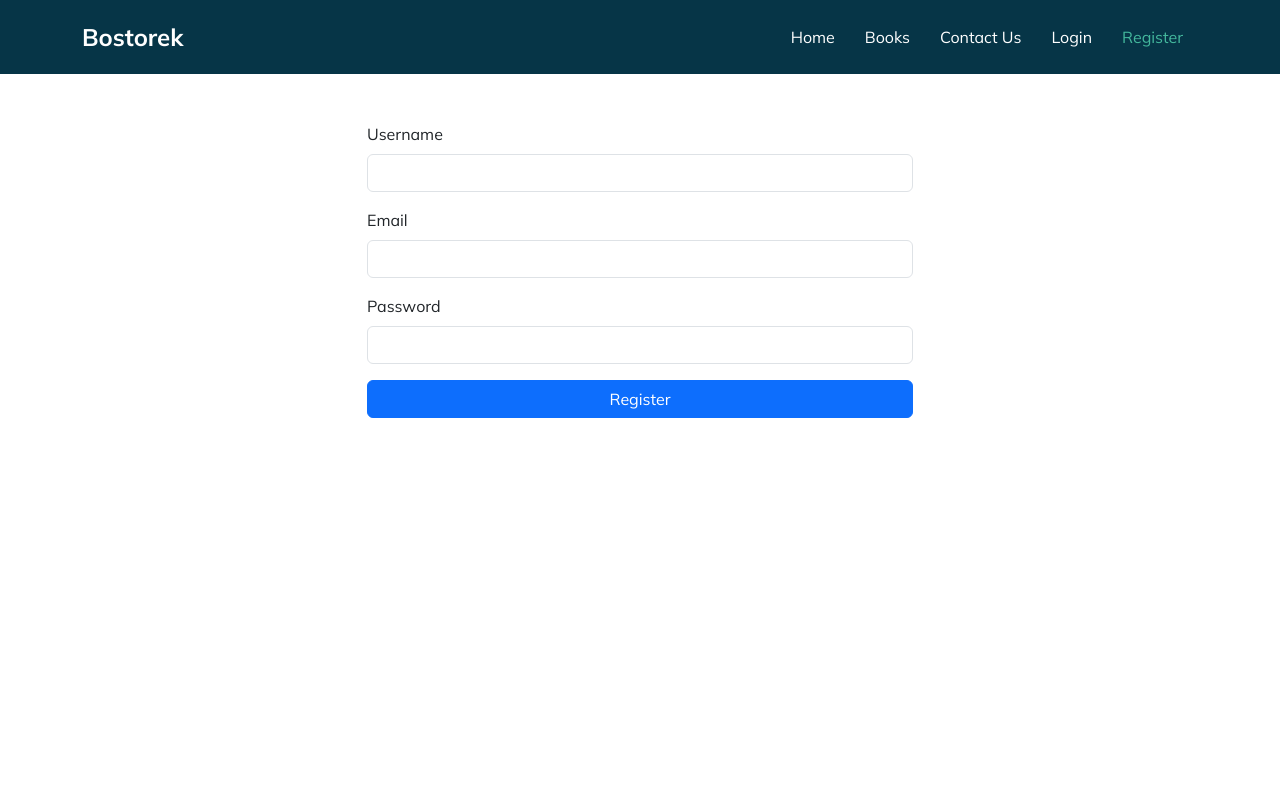
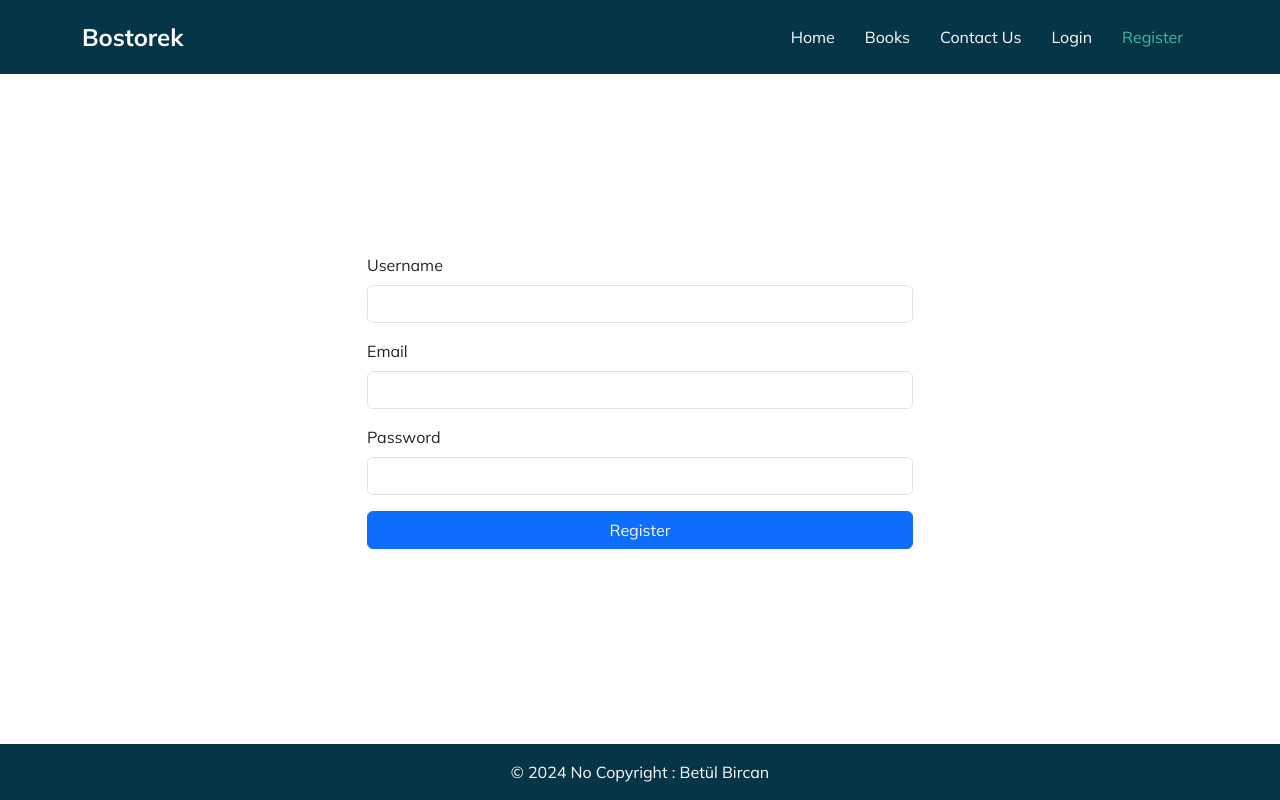
Before and after one commit to BetulBircan/bostorek-tr, a Vue app in the folder frontEnd/: page /register in a window 1280 px wide. Built offline with nearby package versions, Linux system fonts and the light colour scheme.

Commit message:
17.ders 11.55 devam edecek

```diff
--- a/frontEnd/src/App.vue
+++ b/frontEnd/src/App.vue
@@ -7,6 +7,7 @@
 
      <!-- RouterView ı import etmemize gerek yok çünkü main.js de app.use(router) diyerek global olarak tanımlamış olduk heryerden erişebiliriz. url ler için yer tutucu -->
    <RouterView />
+    <TheFooter/>
 
 </template>
 
@@ -15,6 +16,7 @@
 
     //reactivity özelliği : bir şeye tepki vermek
     import NavBar from "@/components/NavBar.vue"
+    import TheFooter from "@/components/TheFooter.vue";
 
     //options api
     export default {
@@ -22,7 +24,8 @@
         name : 'App',
         components : {
             // eklenecek componentlar
-            NavBar
+            NavBar,
+            TheFooter
         },
         data() {
             return {
@@ -35,14 +38,5 @@
 </script>
 
 <style>
-    /* css kısmı */
-    @import url('https://fonts.googleapis.com/css2?family=Mulish:wght@200..1000&display=swap');
 
-    html, body {
-        font-family: 'Mulish', sans-serif;
-    }
-
-    a {
-        text-decoration: none;
-    }
 </style>
--- /dev/null
+++ b/frontEnd/src/assets/style.css
@@ -0,0 +1,20 @@
+  /* css kısmı */
+  @import url('https://fonts.googleapis.com/css2?family=Mulish:wght@200..1000&display=swap');
+
+  :root {
+    --primary-color: #063547;
+}
+
+  html, body {
+      font-family: 'Mulish', sans-serif;
+  }
+
+  a {
+      text-decoration: none;
+  }
+
+  .full-section-height {
+  min-height : calc(100vh - 130px);
+  display: flex;
+  align-items: center;
+  }
--- a/frontEnd/src/components/BookItem.vue
+++ b/frontEnd/src/components/BookItem.vue
@@ -3,13 +3,13 @@
         <img src="../../template/images/b1.jpg" class="card-img-top">
         <div class="card-body">
             <div class="auth-box">
-                <span style="background-color: #063547;" class="py-1 px-3 text-white rounded-pill">{{ book.author }}</span>
+                <span style="background-color: var(--primary-color)" class="py-1 px-3 text-white rounded-pill">{{ book.author }}</span>
             </div>
             <h5 class="card-title mt-3 fw-semibold">{{ book.name }}</h5>
             <p class="card-text">{{ truncatedDescription }}</p>
             <div class="d-flex justify-content-between align-items-center">
                 <a href="#" class="card-link">Read More</a>
-                <p style="background-color: #063547;" class="py-1 px-2 text-white badge mb-0">{{ book.uploadDate }}</p>
+                <p style="background-color: var(--primary-color);" class="py-1 px-2 text-white badge mb-0">{{ book.uploadDate }}</p>
             </div>
         </div>
         <span
@@ -19,7 +19,7 @@
 </template>
 
 <script>
-import books from '@/db';
+// import books from '@/db';
 
 export default {
     name: "BookItem",
--- a/frontEnd/src/components/NavBar.vue
+++ b/frontEnd/src/components/NavBar.vue
@@ -41,7 +41,7 @@ import { RouterLink } from 'vue-router';
 
 <style scoped>
 .custom-nav {
-    background-color: #063547;
+    background-color: var(--primary-color);
     /*sağdan soldan 15px iç boşluk yukafıdan aşağıya 0px boşluk */
     padding: 15px 0px;
 }
--- /dev/null
+++ b/frontEnd/src/components/TheFooter.vue
@@ -0,0 +1,25 @@
+<template>
+    <footer class="text-center" style="background-color: var(--primary-color)">
+        <div class="text-white p-3">
+            &copy; 2024 No Copyright : Betül Bircan
+        </div>
+    </footer>
+</template>
+
+<script>
+    export default {
+        name: "TheFooter",
+        data() {
+            return {
+
+            }
+        },
+        methods: {
+
+        }
+    }
+</script>
+
+<style lang="scss" scoped>
+
+</style>
--- a/frontEnd/src/main.js
+++ b/frontEnd/src/main.js
@@ -1,4 +1,6 @@
 import 'bootstrap/dist/css/bootstrap.min.css';
+import '@/assets/style.css';
+
 import { createApp } from "vue";
 import App from "@/App.vue";
 import router from "@/router/index.js";
--- a/frontEnd/src/views/RegisterView.vue
+++ b/frontEnd/src/views/RegisterView.vue
@@ -1,8 +1,8 @@
 <template>
-   <section>
-    <div class="container">
+   <section class="full-section-height">
+    <div class="container" >
         <!-- <form class="mt-5" @submit="submitForm"> -->
-            <form class="mt-5" @submit.prevent="submitForm">   <!-- submit.prevent diyerek submit edildiğinde sayfa yenilenme işlemi yapmaz. -->
+            <form  @submit.prevent="submitForm">   <!-- submit.prevent diyerek submit edildiğinde sayfa yenilenme işlemi yapmaz. -->
           <div class="row justify-content-center">
             <div class="col-md-6 col-8 mb-3">
 
@@ -165,6 +165,7 @@
     }
 </script>
 
-<style lang="scss" scoped>
+<style scoped>
+
 
 </style>
```
